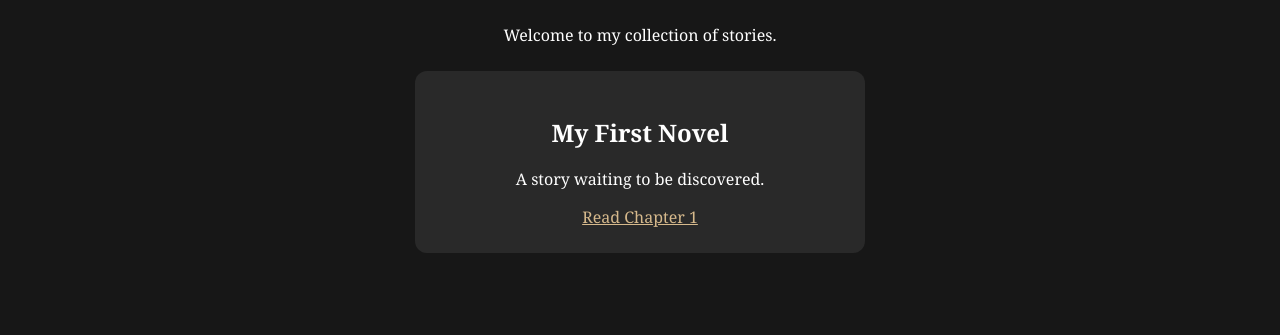
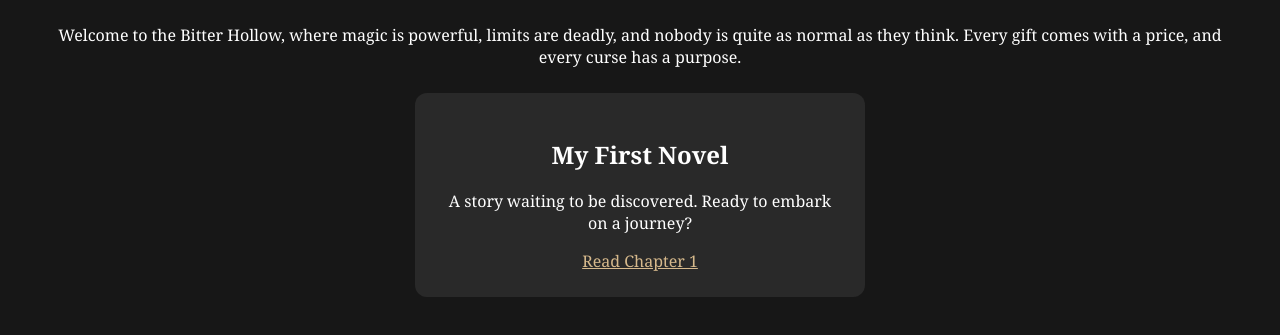
Before and after one commit to Lordjijington/TheWrittenArchive, a plain HTML site: page index.html in a window 1280 px wide. Shown: the part 133-468 px from the top of the page. Drawn offline with Linux system fonts and the light colour scheme.

Commit message:
Update index.html

```diff
--- a/index.html
+++ b/index.html
@@ -2,7 +2,7 @@
 <!DOCTYPE html>
 <html>
 <head>
-    <title>My Novel Library</title>
+    <title>The Bitter Hollow</title>
     <style>
         body {
             background: #171717;
@@ -33,11 +33,11 @@
 <body>
 
     <h1>My Novel Library</h1>
-    <p>Welcome to my collection of stories.</p>
+    <p> Welcome to the Bitter Hollow, where magic is powerful, limits are deadly, and nobody is quite as normal as they think. Every gift comes with a price, and every curse has a purpose.</p>
 
     <div class="book">
         <h2>My First Novel</h2>
-        <p>A story waiting to be discovered.</p>
+        <p>A story waiting to be discovered. Ready to embark on a journey?</p>
         <a href="chapter1.html">Read Chapter 1</a>
     </div>
 
```
